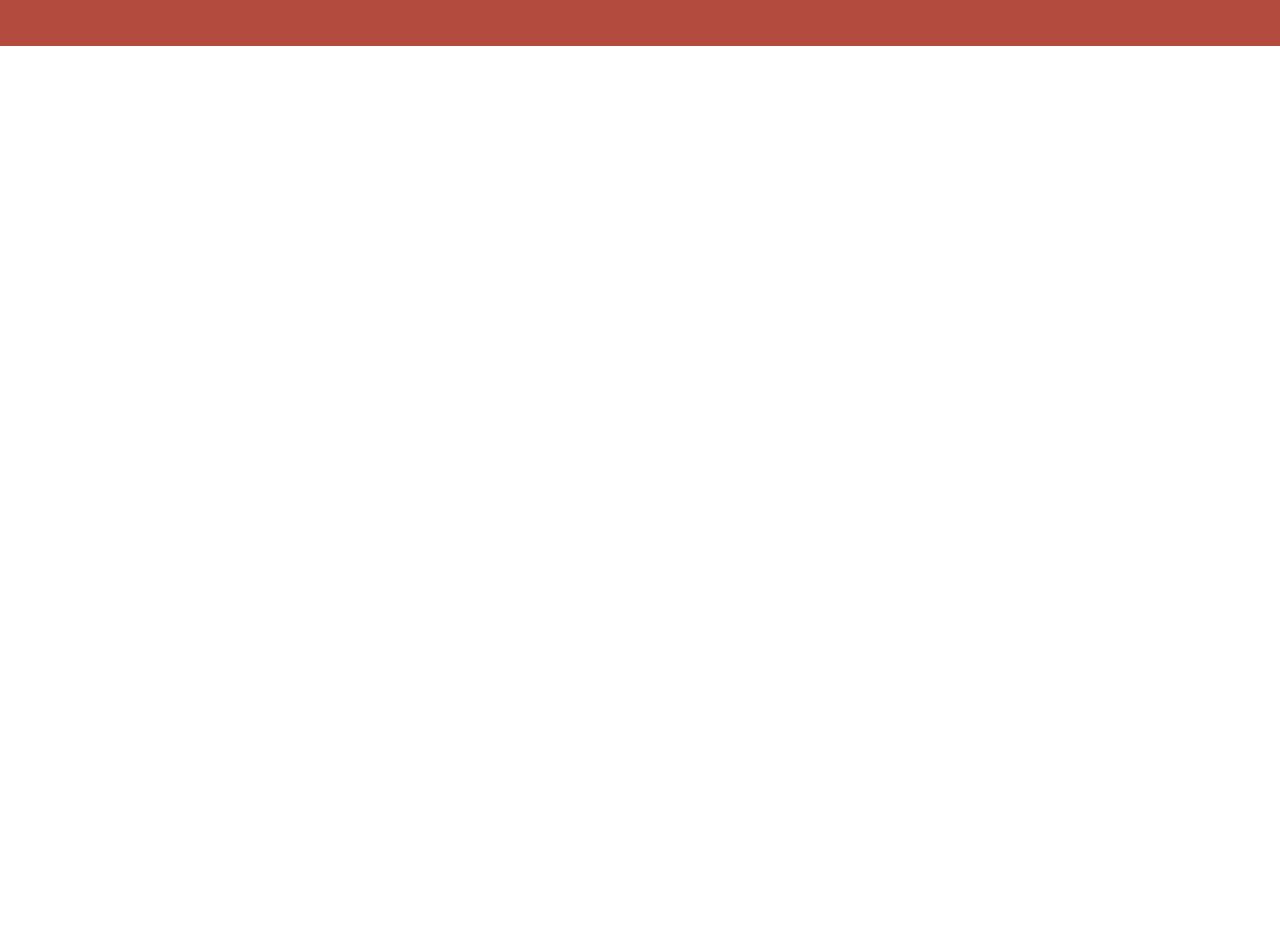
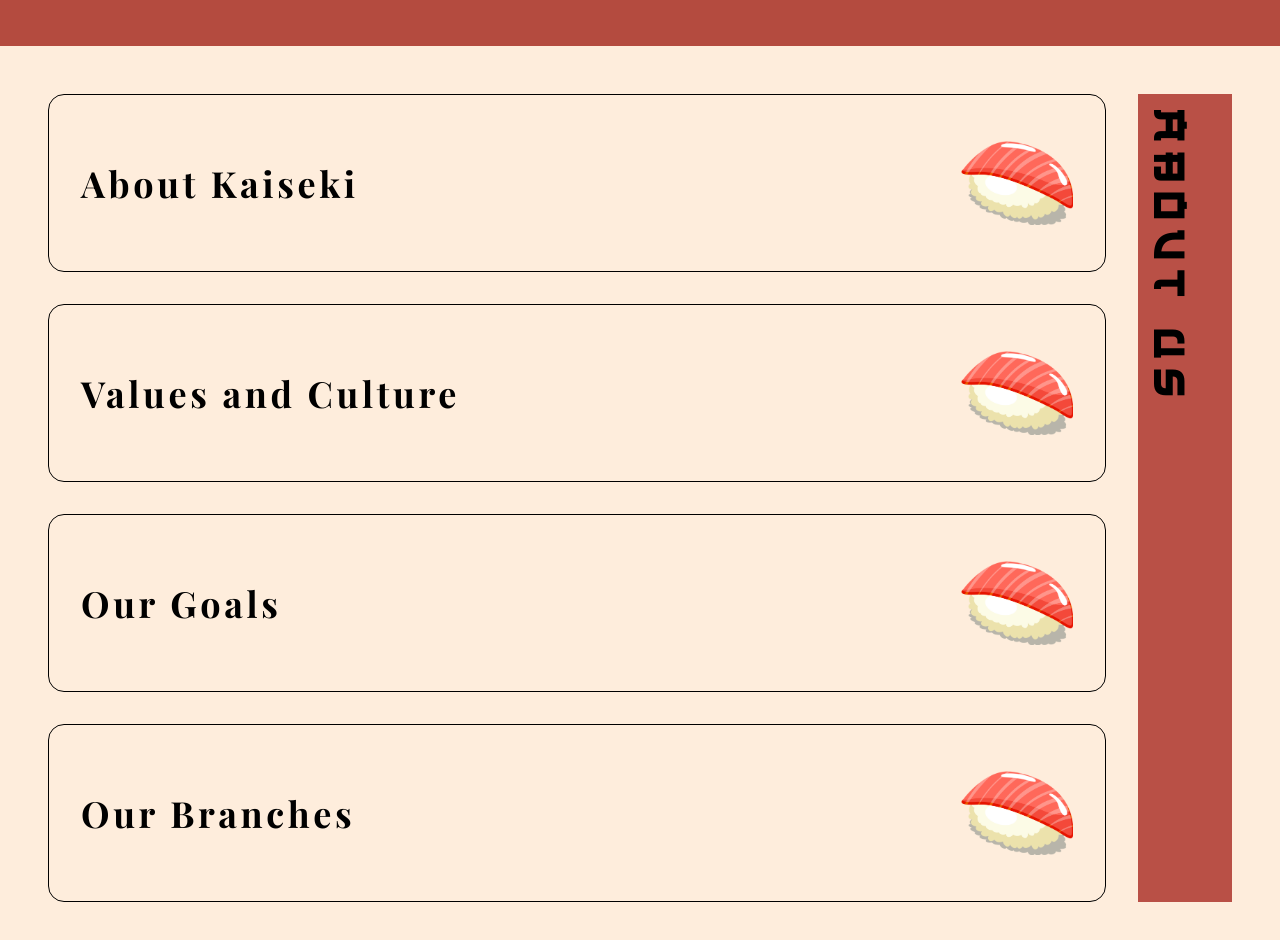
Before and after one commit to rabano-azielrandel/kaiseki, a Next.js app: page / in a window 1280 px wide. Shown: the part 2240-3180 px from the top of the page. Before the commit the page ends 2286 px from the top, so only its background shows below. Built offline with nearby package versions, Linux system fonts and the light colour scheme.

Commit message:
create initial about

```diff
--- a/app/globals.css
+++ b/app/globals.css
@@ -62,6 +62,11 @@
   .flex-center {
     @apply flex justify-center items-center;
   }
+
+  .writing-vertical {
+    writing-mode: vertical-rl;
+    text-orientation: mixed;
+  }
 }
 
 @font-face {
--- a/app/page.tsx
+++ b/app/page.tsx
@@ -2,6 +2,7 @@ import Navbar from "@/components/navbar";
 import Hero from "@/components/sections/hero";
 import Menu from "@/components/sections/menu";
 import Food from "@/components/sections/food";
+import About from "@/components/sections/about";
 
 export default function Home() {
   return (
@@ -11,6 +12,7 @@ export default function Home() {
         <Hero />
         <Menu />
         <Food />
+        <About />
       </main>
     </div>
   );
--- /dev/null
+++ b/components/sections/about.tsx
@@ -0,0 +1,82 @@
+"use client";
+
+import Image from "next/image";
+import { useState } from "react";
+
+const data = [
+  {
+    title: "About Kaiseki",
+    image: "/icons/maguro.png",
+    content:
+      "Lorem ipsum dolor sit amet, consectetur adipiscing elit. Sed do eiusmod tempor incididunt ut labore et dolore magna aliqua. Utenim ad minim veniam, quis nostrud exercitation ullamco laborisnisi ut aliquip ex ea commodo consequat",
+  },
+  {
+    title: "Values and Culture",
+    image: "/icons/maguro.png",
+    content:
+      "Lorem ipsum dolor sit amet, consectetur adipiscing elit. Sed do eiusmod tempor incididunt ut labore et dolore magna aliqua. Utenim ad minim veniam, quis nostrud exercitation ullamco laborisnisi ut aliquip ex ea commodo consequat",
+  },
+  {
+    title: "Our Goals",
+    image: "/icons/maguro.png",
+    content:
+      "Lorem ipsum dolor sit amet, consectetur adipiscing elit. Sed do eiusmod tempor incididunt ut labore et dolore magna aliqua. Utenim ad minim veniam, quis nostrud exercitation ullamco laborisnisi ut aliquip ex ea commodo consequat",
+  },
+  {
+    title: "Our Branches",
+    image: "/icons/maguro.png",
+    content:
+      "Lorem ipsum dolor sit amet, consectetur adipiscing elit. Sed do eiusmod tempor incididunt ut labore et dolore magna aliqua. Utenim ad minim veniam, quis nostrud exercitation ullamco laborisnisi ut aliquip ex ea commodo consequat",
+  },
+];
+
+export default function About() {
+  const [activeDiv, setActiveDiv] = useState<number | null>(null);
+
+  return (
+    <div className="min-h-screen flex p-12 gap-8">
+      {/* main content */}
+      <div className="w-[90%] flex flex-col gap-8">
+        {data.map((element, index) => (
+          <div
+            key={index}
+            onClick={() =>
+              setActiveDiv((prev) => (prev === index ? null : index))
+            }
+            className={`${
+              index === activeDiv ? "flex-[2]" : "flex-1"
+            } flex flex-col justify-center p-8 rounded-2xl border border-primary transition-all duration-300 cursor-pointer`}
+          >
+            {/* always visible */}
+            <div className=" min-w-full flex justify-between items-center">
+              <p className="font-playfair font-bold text-4xl leading-tight tracking-widest">
+                {element.title}
+              </p>
+              <Image
+                src={element.image}
+                alt={element.title}
+                width={100}
+                height={100}
+                className="w-28 h-28 object-contain"
+              />
+            </div>
+
+            {/* conditional */}
+            {activeDiv === index && (
+              <div className="w-full mt-4">
+                <p className="leading-tight">{element.content}</p>
+              </div>
+            )}
+          </div>
+        ))}
+      </div>
+
+      {/* Title */}
+      <div className="w-[8%] py-4 bg-accent">
+        <h2 className="writing-vertical text-primary text-3xl lg:text-5xl font-japanese leading-tight tracking-[0.2em]">
+          About Us
+        </h2>
+      </div>
+    </div>
+  );
+}
```
